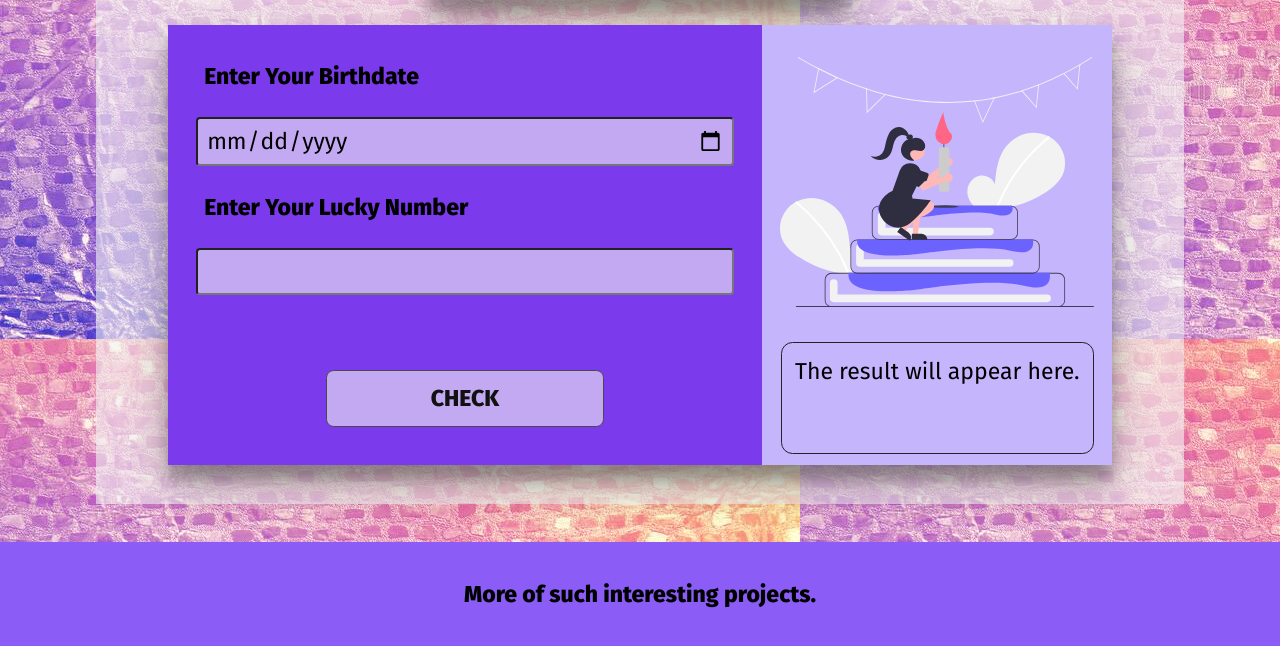
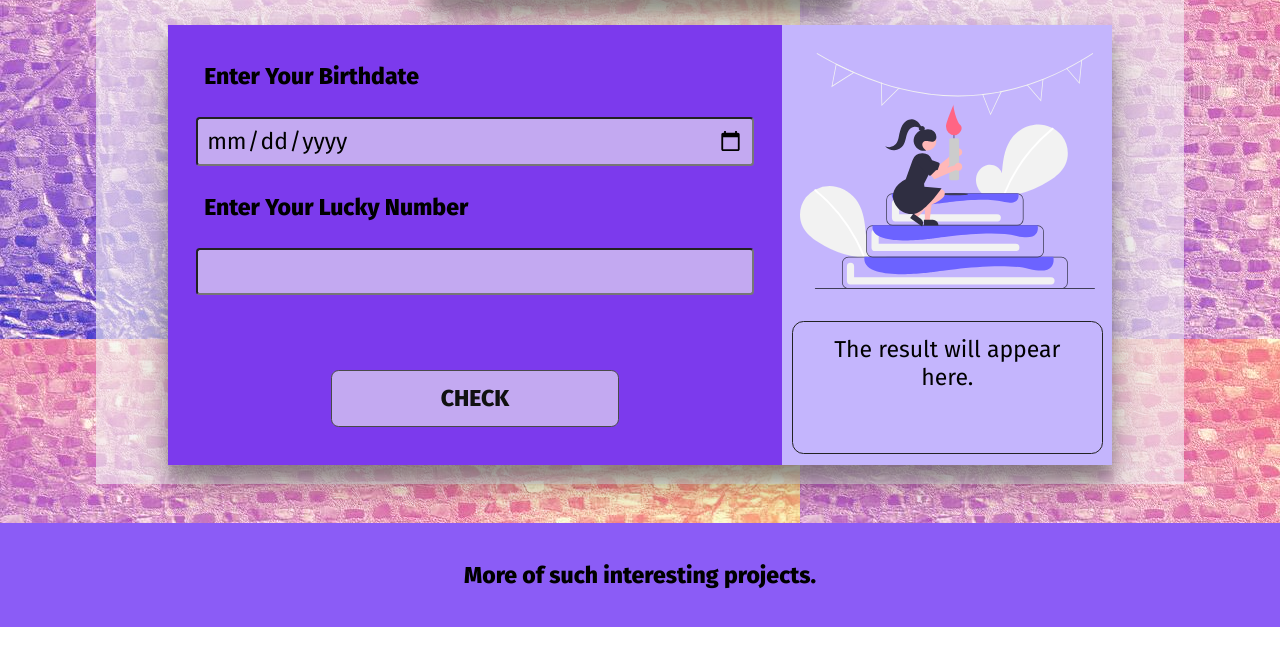
Before and after one commit to pushpjain3/Lucky-Birthday, a plain HTML site: page index.html in a window 1280 px wide. Shown: the part 194-840 px from the top of the page. Drawn offline with Linux system fonts and the light colour scheme.

Commit message:
final final commit

```diff
--- a/style.css
+++ b/style.css
@@ -14,7 +14,6 @@
 body {
 	margin: 0rem;
 	padding: 0rem;
-	overflow-x: hidden;
     background:
     url("background.jpg");
 }
@@ -38,7 +37,7 @@ h1 {
 	width: 40%;
 	background-color: var(--primary-color);
 	padding: 0.8rem;
-	min-width: 350px;
+	min-width: 330px;
       box-shadow: 0 19px 38px rgba(0,0,0,0.30), 0 15px 12px rgba(0,0,0,0.22);
 }
 .main-card {
@@ -46,7 +45,7 @@ h1 {
 	display: flex;
 	flex-direction: row;
 	flex-wrap: wrap;
-	margin: 1rem auto;
+	margin: auto;
 	box-shadow: 0 19px 38px rgba(0, 0, 0, 0.3), 0 15px 12px rgba(0, 0, 0, 0.22);
 }
 .input-div {
@@ -55,7 +54,7 @@ h1 {
 	flex: 2;
 	padding: 1rem;
 	background-color: var(--primary-dark);
-	min-width: 350px;
+	min-width: 330px;
 }
 label {
 	font-weight: 900;
@@ -95,7 +94,7 @@ input {
 	flex-direction: row;
 	flex-wrap: wrap;
 	background-color: var(--primary-light);
-	min-width: 350px;
+	min-width: 330px;
 	padding: 0.2rem 0.5rem;
 }
 .cake-img {
@@ -112,9 +111,13 @@ input {
 .footer {
 	background-color: var(--primary-color);
 	height: 13vh;
-
+    width: 100%;
 	padding: 1rem;
 	text-align: center;
+    bottom: 0;
+    left: 0;
+    right: 0;
+    margin: 0;
 }
 .footer-content {
 	vertical-align: middle;
```
